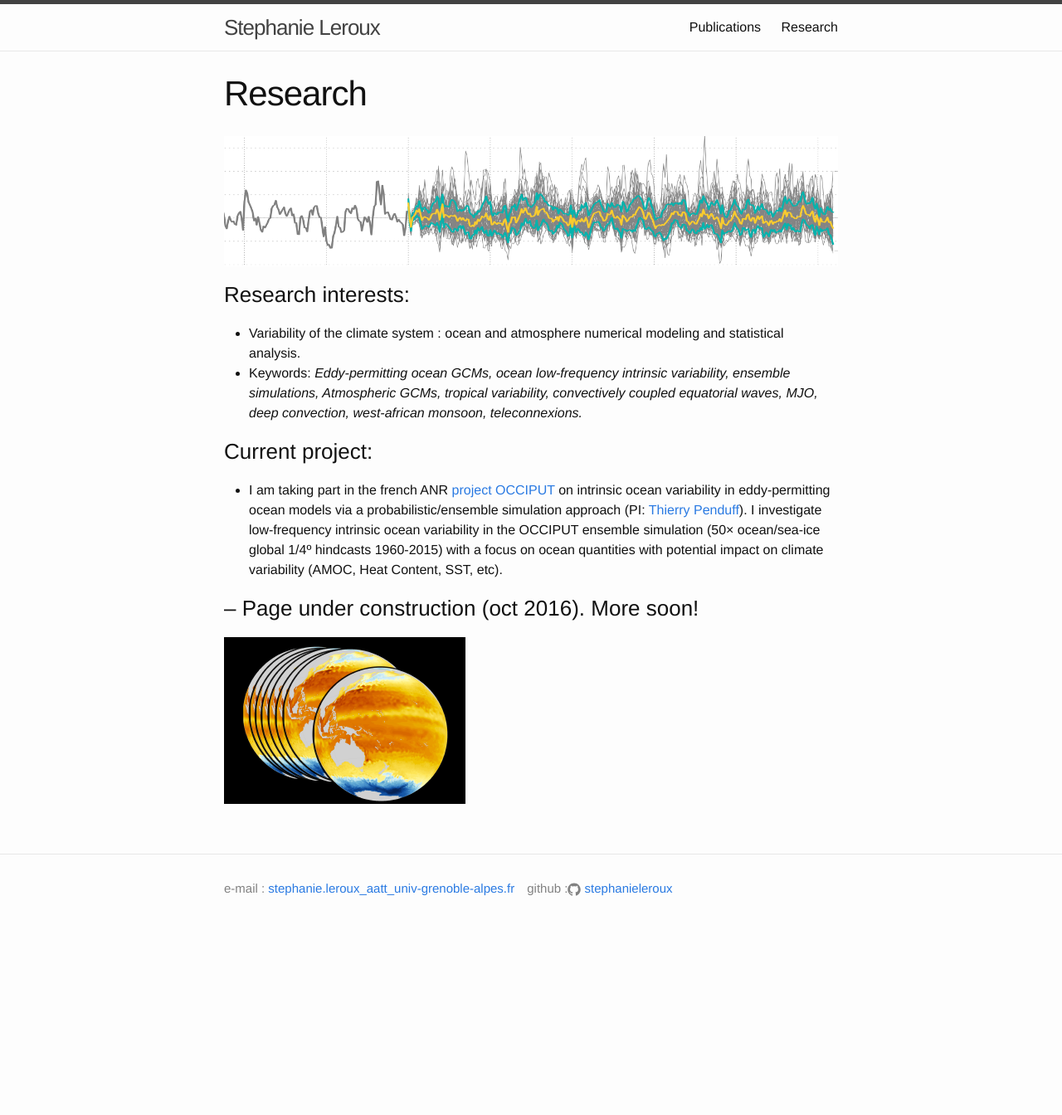
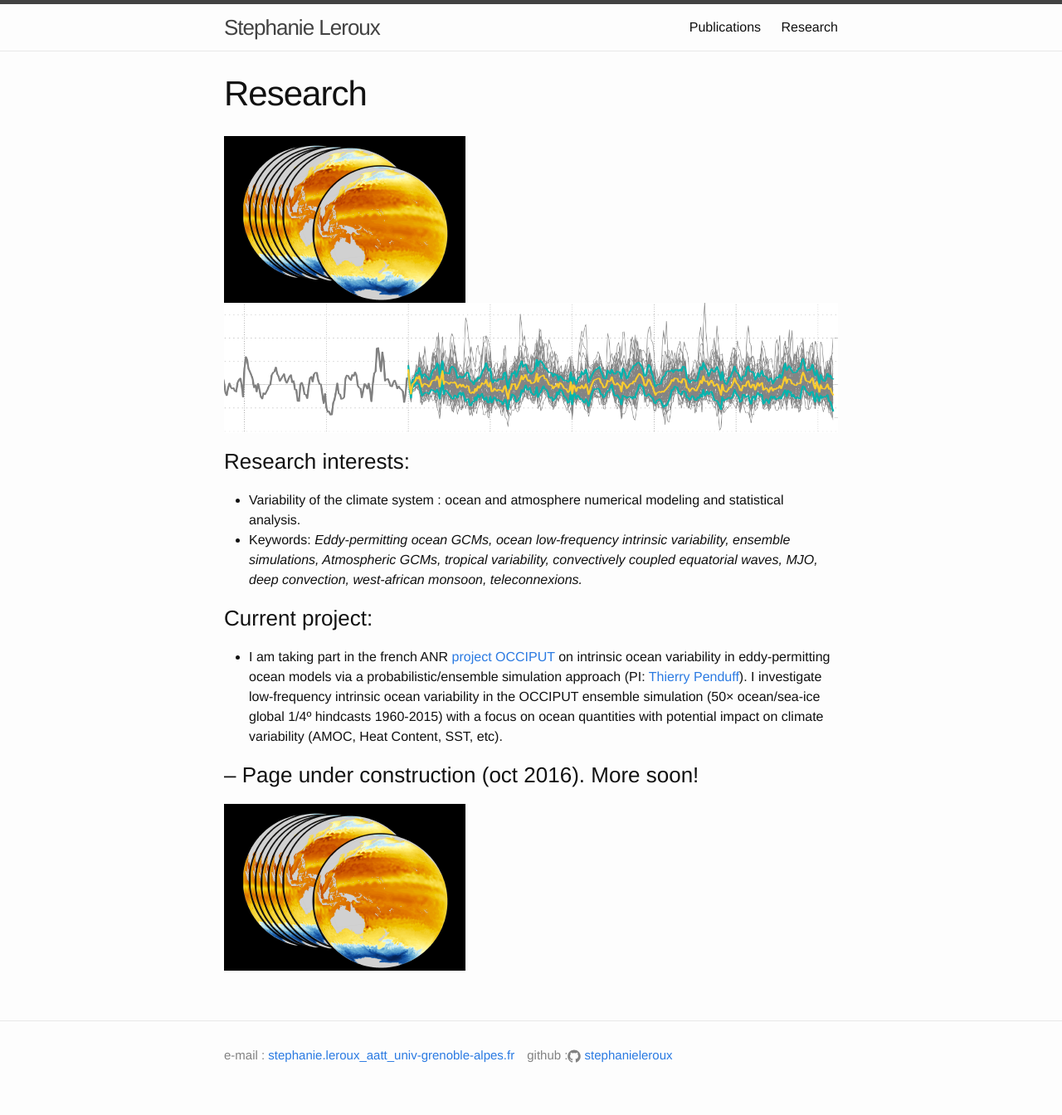
Before and after one commit to stephanieleroux/stephanieleroux.github.io, a Jekyll site: the page built from research.md, in a window 1280 px wide. Shown: the whole page at 83% size. Built offline with Jekyll 4.4.1, drawn with Linux system fonts in a browser that asks for light colours; before the commit the page ends 1143 px from its top, so only the background shows below that.

```diff
--- a/research.md
+++ b/research.md
@@ -4,7 +4,7 @@ title: Research
 permalink: /Research/
 ---
 
-[![image]({{site.baseurl}}/img/occischemewebsite_hiRes.png)](https://stephanieleroux.github.io/research)
+[![image]({{site.baseurl}}/img/ensemble.png)](https://stephanieleroux.github.io/research)[![image]({{site.baseurl}}/img/occischemewebsite_hiRes.png)](https://stephanieleroux.github.io/research)
 
 ### Research interests:
   - Variability of the climate system : ocean and atmosphere numerical modeling and statistical analysis.
```
Also changed, not shown: publications.md (+1 -1 lines).
